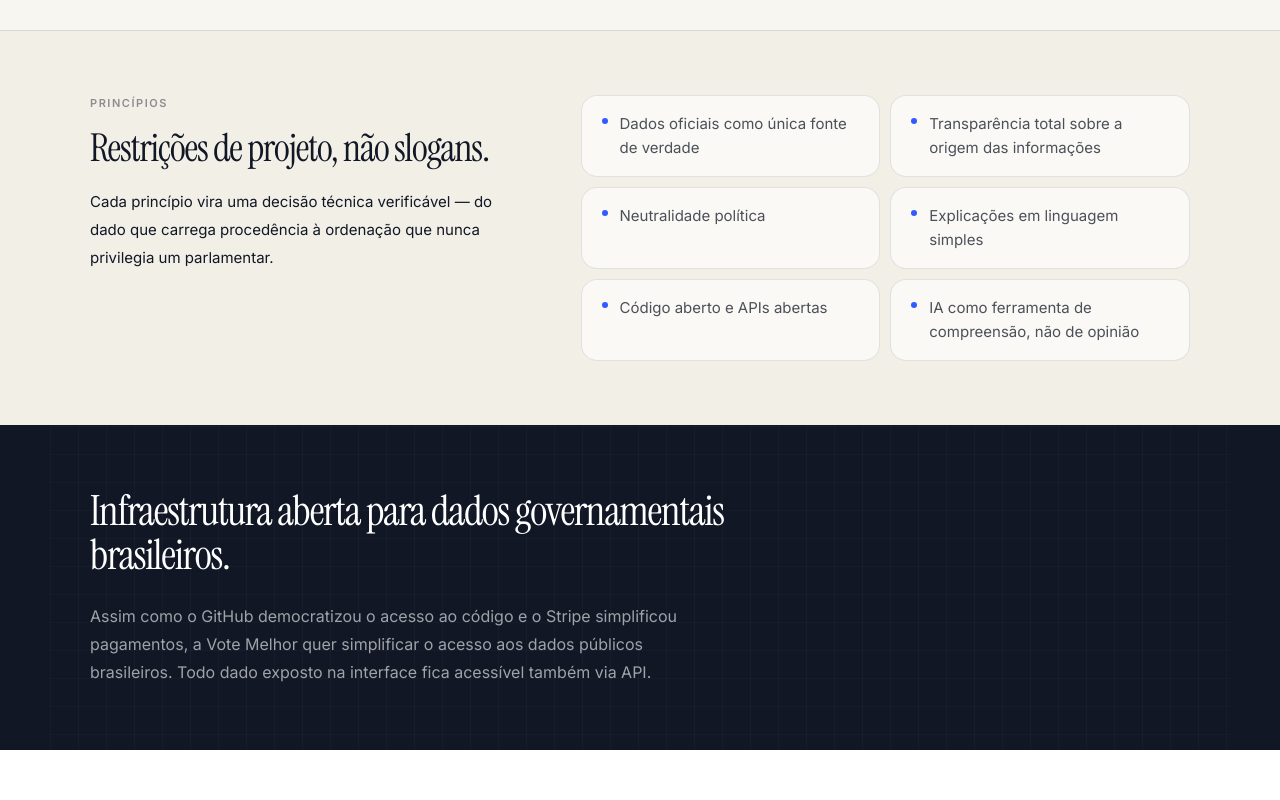
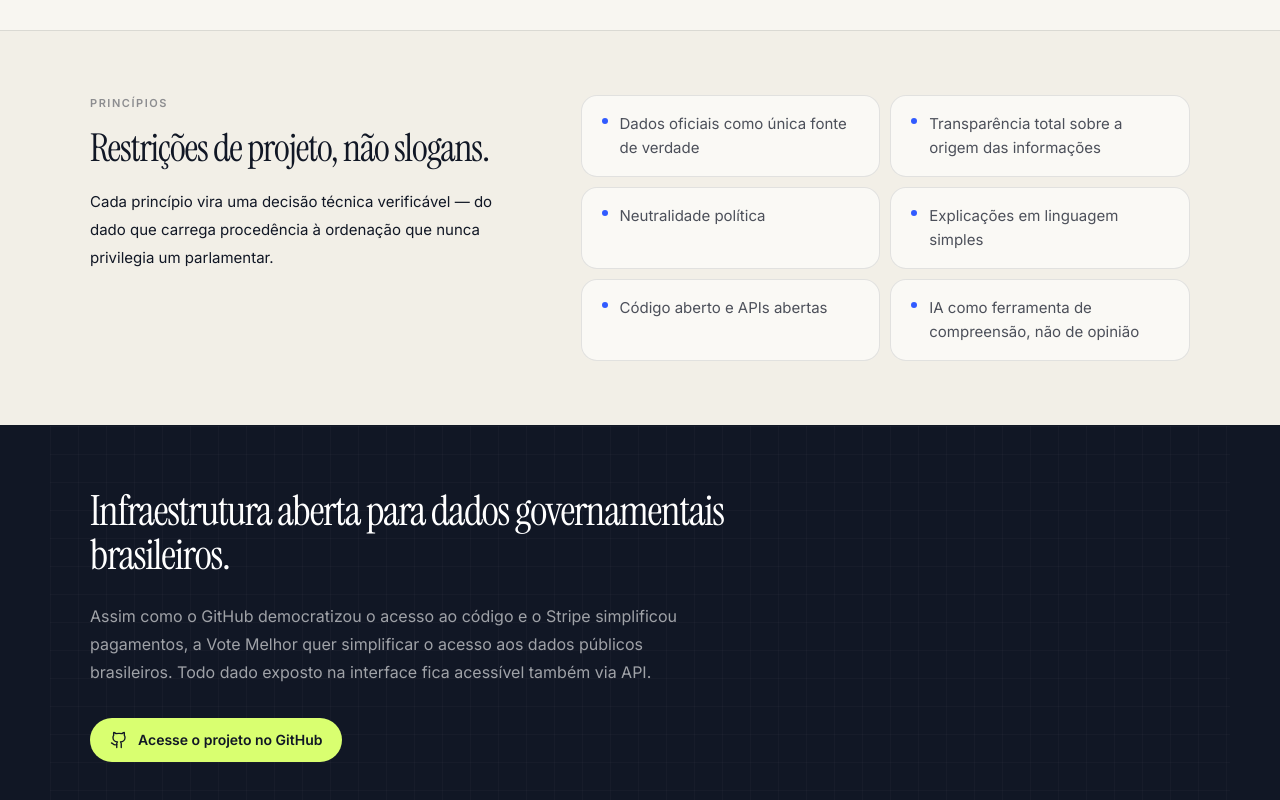
Before and after one commit to 10xdev-startup/vote-melhor, a Next.js app in the folder frontend/: page / in a window 1280 px wide. Shown: the part 2214-3014 px from the top of the page. Before the commit the page ends 2964 px from the top, so only its background shows below. Built offline with nearby package versions, Linux system fonts and the light colour scheme; no server answers.

Commit message:
feat: adicionar chamada para o GitHub na landing page
Botão no final da landing linkando pro repositório público, reforçando o
discurso de infraestrutura aberta.

```diff
--- a/frontend/app/page.tsx
+++ b/frontend/app/page.tsx
@@ -1,6 +1,6 @@
 import Link from 'next/link'
 import { Instrument_Serif } from 'next/font/google'
-import { ArrowDown, ArrowRight, Building2, Database, FileText, Landmark, Link2, Scale, Search, Sparkles, Vote } from 'lucide-react'
+import { ArrowDown, ArrowRight, Building2, Database, FileText, Github, Landmark, Link2, Scale, Search, Sparkles, Vote } from 'lucide-react'
 
 const instrumentSerif = Instrument_Serif({ weight: '400', style: ['normal', 'italic'], subsets: ['latin'], display: 'swap', variable: '--font-instrument-serif' })
 
@@ -246,6 +246,16 @@
             a Vote Melhor quer simplificar o acesso aos dados públicos brasileiros. Todo dado exposto na
             interface fica acessível também via API.
           </p>
+
+          <a
+            href="https://github.com/10xdev-startup/vote-melhor"
+            target="_blank"
+            rel="noopener noreferrer"
+            className="mt-8 inline-flex items-center gap-2.5 rounded-full bg-[#d9ff70] px-5 py-3 text-sm font-semibold text-[#111725] transition hover:bg-[#e6ff9c]"
+          >
+            <Github className="size-[18px]" strokeWidth={1.8} aria-hidden />
+            Acesse o projeto no GitHub
+          </a>
         </div>
       </section>
     </div>
```
